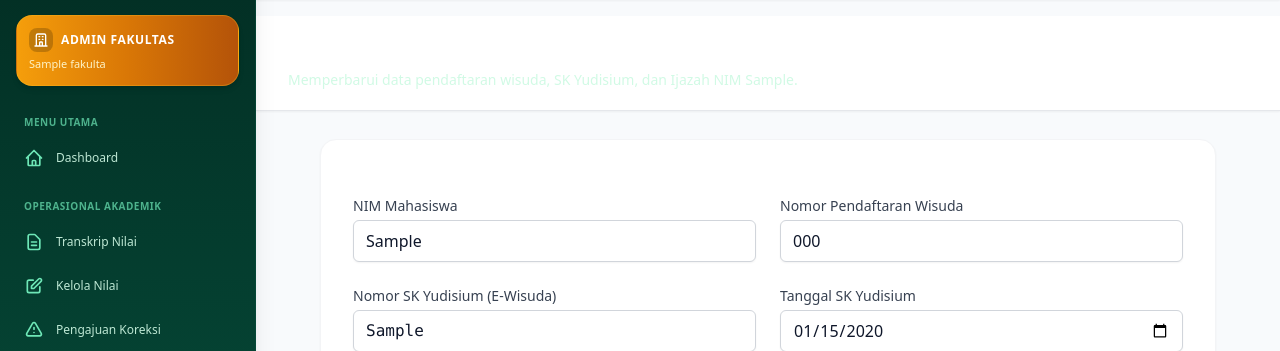
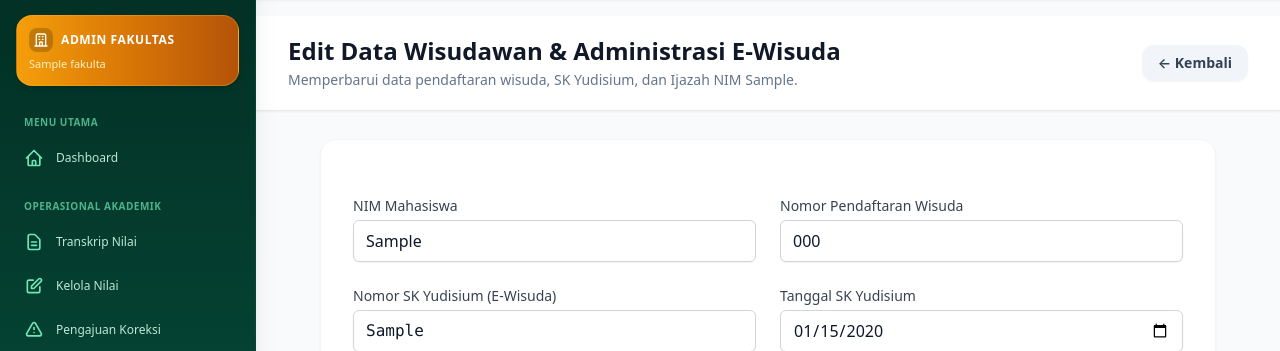
Before and after one commit to muhammadarf5555-collab/E-Transkip, a Laravel app: page /admin/wisudawan/1/edit in a window 1280 px wide. Shown: the part 81-432 px from the top of the page. Run offline with Laravel 12, Linux system fonts and the light colour scheme; a user stored in the database is signed in; tables that the repository leaves empty hold one stand-in row (values such as "Sample post"); style sheets or scripts are compiled from the project's sources; parts of the project's set-up code (start-up, migrations or seed data) failed here and were passed over.

Commit message:
style(wisudawan): fix header subtitle readability on graduate edit form

```diff
--- a/resources/views/admin/wisudawan/edit.blade.php
+++ b/resources/views/admin/wisudawan/edit.blade.php
@@ -2,14 +2,14 @@
     <x-slot name="header">
         <div class="flex items-center justify-between">
             <div>
-                <h2 class="font-bold text-2xl text-white leading-tight">
+                <h2 class="font-bold text-2xl text-gray-900 dark:text-white leading-tight">
                     {{ __('Edit Data Wisudawan & Administrasi E-Wisuda') }}
                 </h2>
-                <p class="text-sm text-emerald-100 dark:text-gray-400 mt-1">
+                <p class="text-sm text-slate-500 dark:text-slate-400 mt-1">
                     Memperbarui data pendaftaran wisuda, SK Yudisium, dan Ijazah NIM {{ $wisudawan->nim }}.
                 </p>
             </div>
-            <a href="{{ route('admin.wisudawan.index') }}" class="px-4 py-2 bg-white/15 hover:bg-white/25 text-white text-sm font-semibold rounded-xl transition">
+            <a href="{{ route('admin.wisudawan.index') }}" class="px-4 py-2 bg-slate-100 hover:bg-slate-200 text-slate-700 text-sm font-semibold rounded-xl transition inline-flex items-center gap-1.5 shadow-sm">
                 &larr; Kembali
             </a>
         </div>
```
